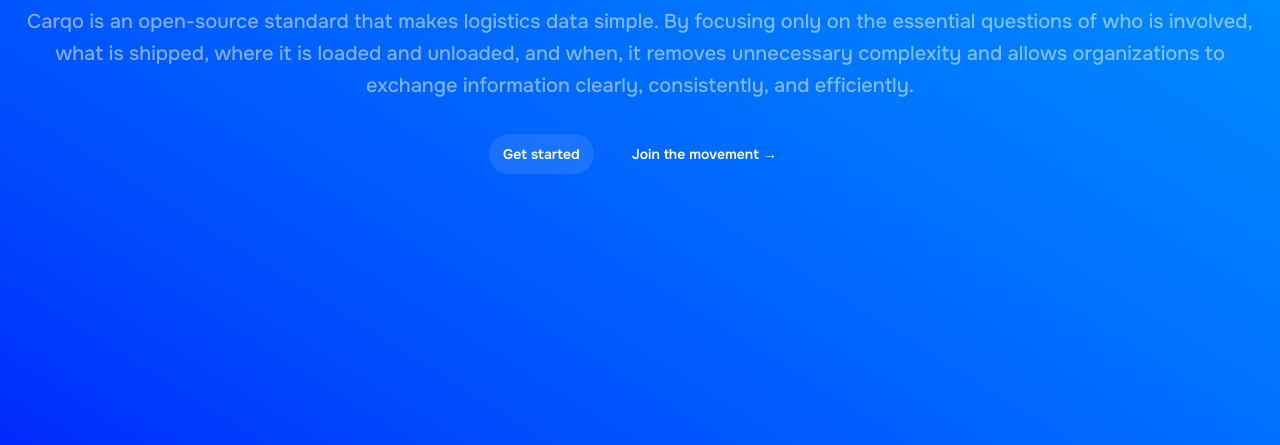
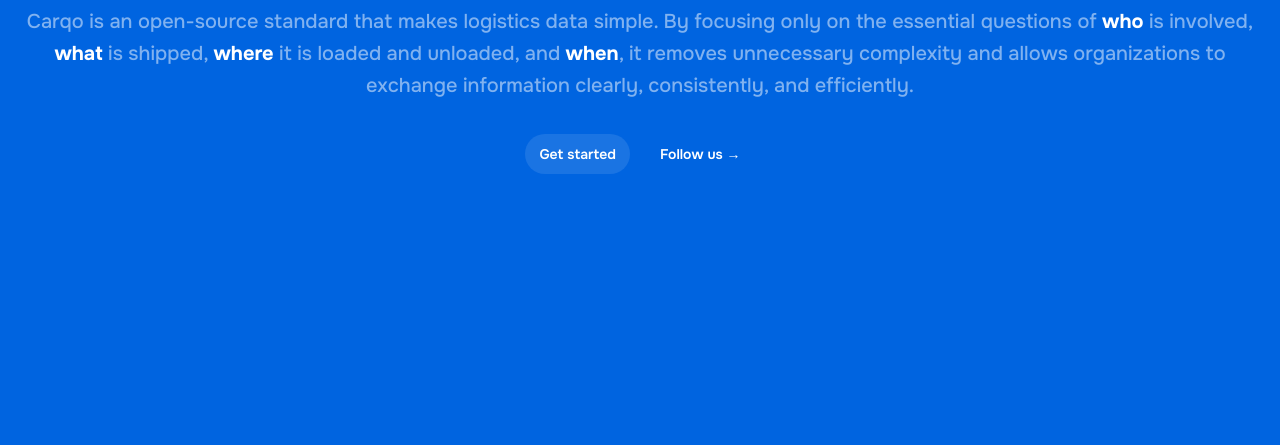
Before and after one commit to carqo/core, a plain HTML site: page index.html in a window 1280 px wide. Shown: the part 355-800 px from the top of the page. Drawn offline with nearby package versions, Linux system fonts and the light colour scheme.

Commit message:
Update 'who' IDs format and improve landing page
Changed 'who' object IDs in README and example JSON to use the 'org:carqo:who:' prefix for clarity and consistency. Updated index.html to refine background color, adjust text styling for emphasis on key terms, and improve call-to-action wording and layout spacing.

```diff
--- a/index.html
+++ b/index.html
@@ -45,9 +45,7 @@
       }
     </style>
   </head>
-  <body
-    class="min-h-screen bg-gradient-to-tr from-[#0028fc] to-[#069fff] text-white"
-  >
+  <body class="min-h-screen bg-[#0064e0] text-white">
     <div
       class="flex flex-col mx-auto max-w-7xl p-4 sm:p-6 gap-y-12 sm:gap-y-32"
     >
@@ -103,14 +101,19 @@
         >
           The open standard of simple logistics data.
         </h1>
-        <p class="mt-8 text-md font-medium text-pretty sm:text-xl/8 opacity-50">
+        <p
+          class="mt-8 text-md font-medium text-pretty sm:text-xl/8 text-white/50"
+        >
           Carqo is an open-source standard that makes logistics data simple. By
-          focusing only on the essential questions of who is involved, what is
-          shipped, where it is loaded and unloaded, and when, it removes
-          unnecessary complexity and allows organizations to exchange
+          focusing only on the essential questions of
+          <span class="text-white font-bold">who</span> is involved,
+          <span class="text-white font-bold">what</span> is shipped,
+          <span class="text-white font-bold">where</span> it is loaded and
+          unloaded, and <span class="text-white font-bold">when</span>, it
+          removes unnecessary complexity and allows organizations to exchange
           information clearly, consistently, and efficiently.
         </p>
-        <div class="mt-8 flex items-center justify-center gap-x-6">
+        <div class="mt-8 flex items-center justify-center gap-x-4">
           <a
             href="https://www.github.com/carqo/core"
             target="_blank"
@@ -121,7 +124,7 @@
             href="https://www.linkedin.com/company/carqo"
             target="_blank"
             class="rounded-full px-3.5 py-2.5 text-sm font-semibold text-white hover:bg-white/20 focus-visible:outline-2 focus-visible:outline-offset-2 focus-visible:outline-blue-400 transition"
-            >Join the movement <span aria-hidden="true">→</span></a
+            >Follow us <span aria-hidden="true">→</span></a
           >
         </div>
       </div>
```
Also changed, not shown: examples/simple.json (+4 -4 lines), 1 other file.
